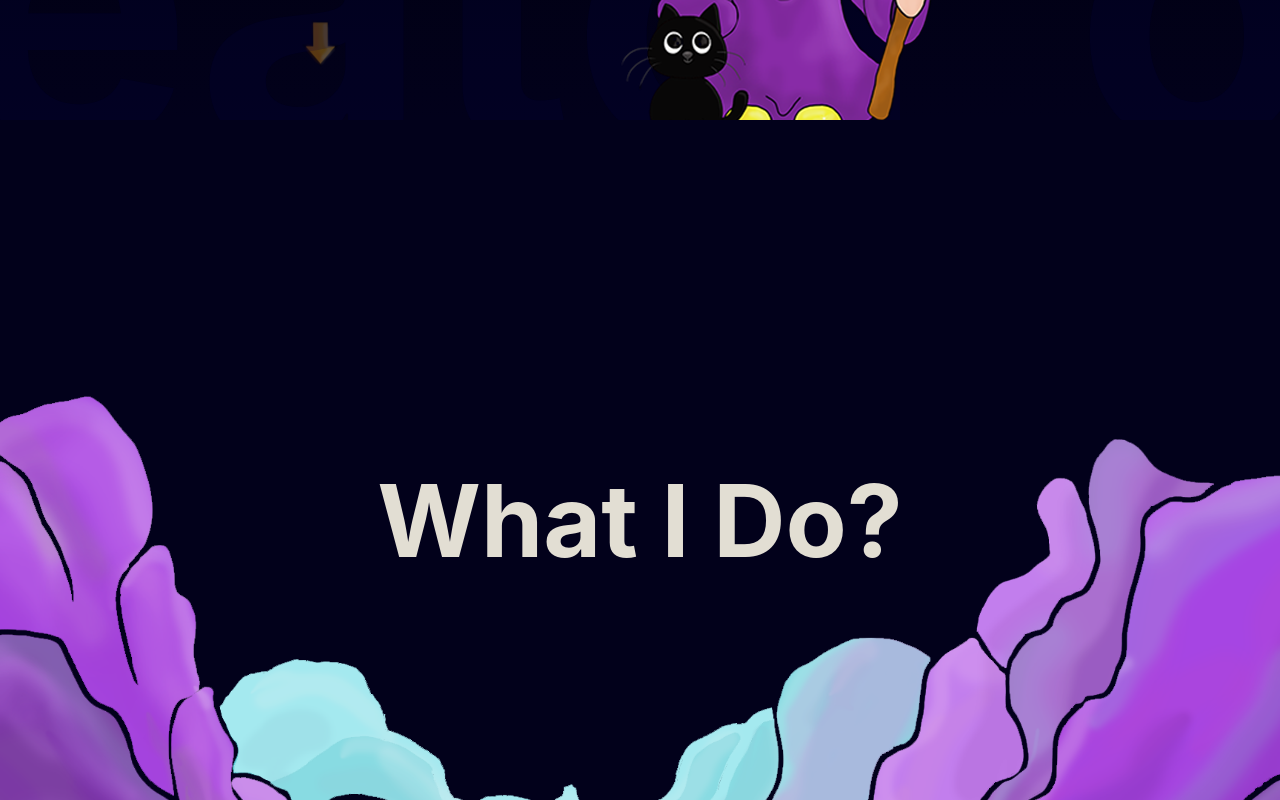
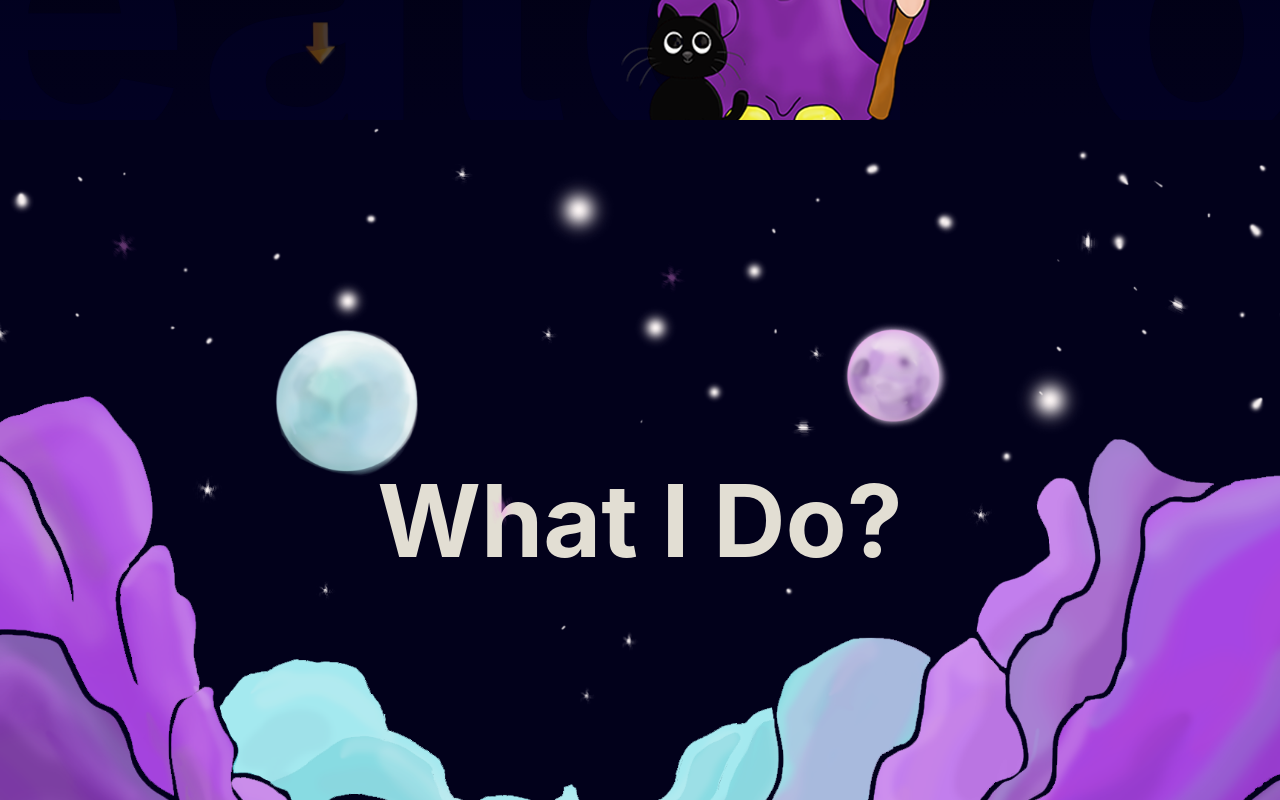
Before and after one commit to Lu-Smith/animated_portfolio_sass_typescript, a React (Create React App) app: page / in a window 1280 px wide. Shown: the part 680-1480 px from the top of the page. Built offline with nearby package versions, Linux system fonts and the light colour scheme.

Commit message:
Updated parallax

```diff
--- a/src/styles/parallax.scss
+++ b/src/styles/parallax.scss
@@ -16,4 +16,22 @@
         height: 100%;
         position: absolute;
     }
+
+    .planets {
+        background-image: url('../assets/planets.png');
+        background-size: cover;
+        background-position: bottom;
+        width: 100%;
+        height: 100%;
+        position: absolute;
+    }
+
+    .stars {
+        background-image: url('../assets/stars.png');
+        background-size: cover;
+        background-position: bottom;
+        width: 100%;
+        height: 100%;
+        position: absolute;
+    }
 }
```
